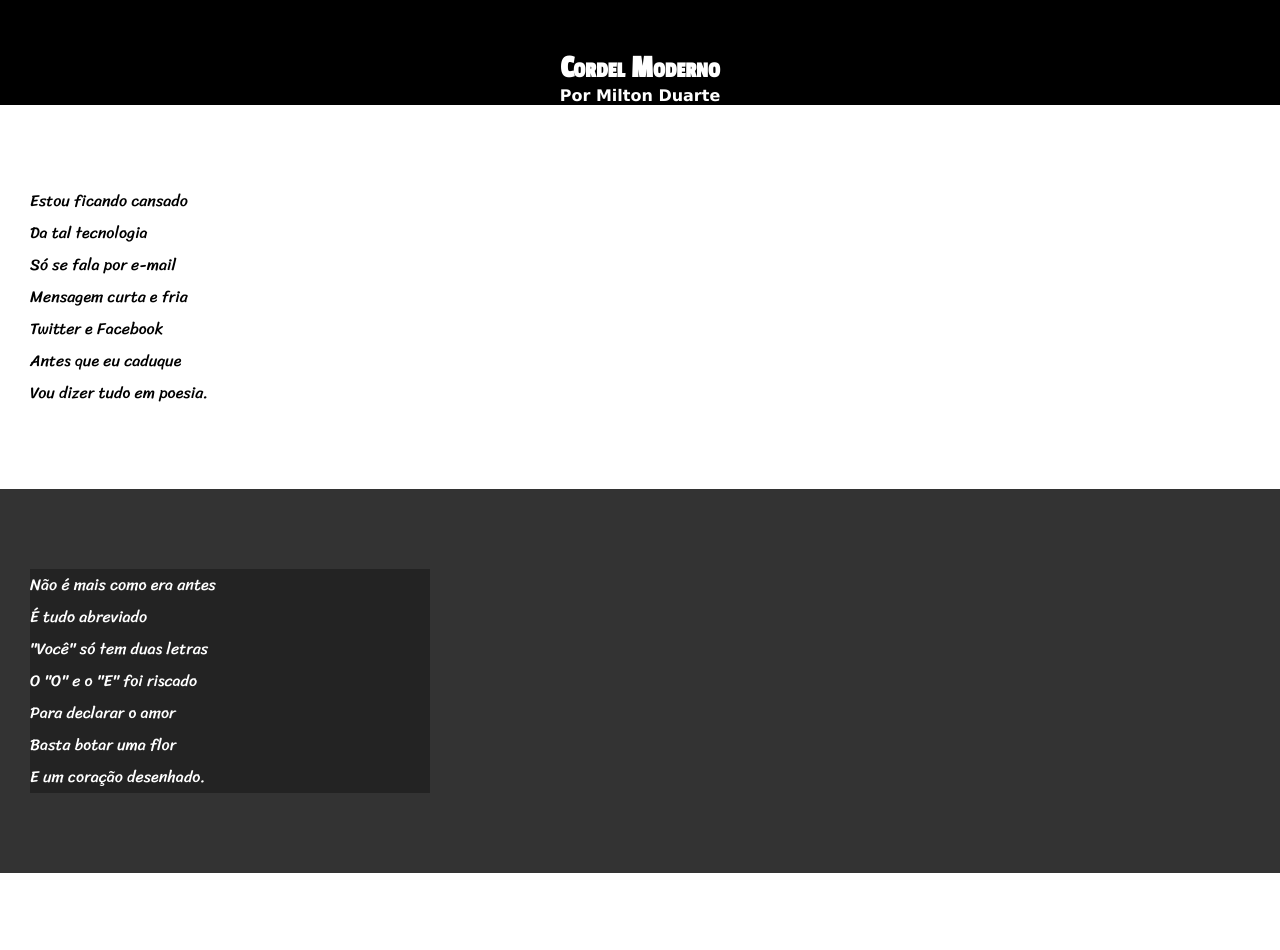
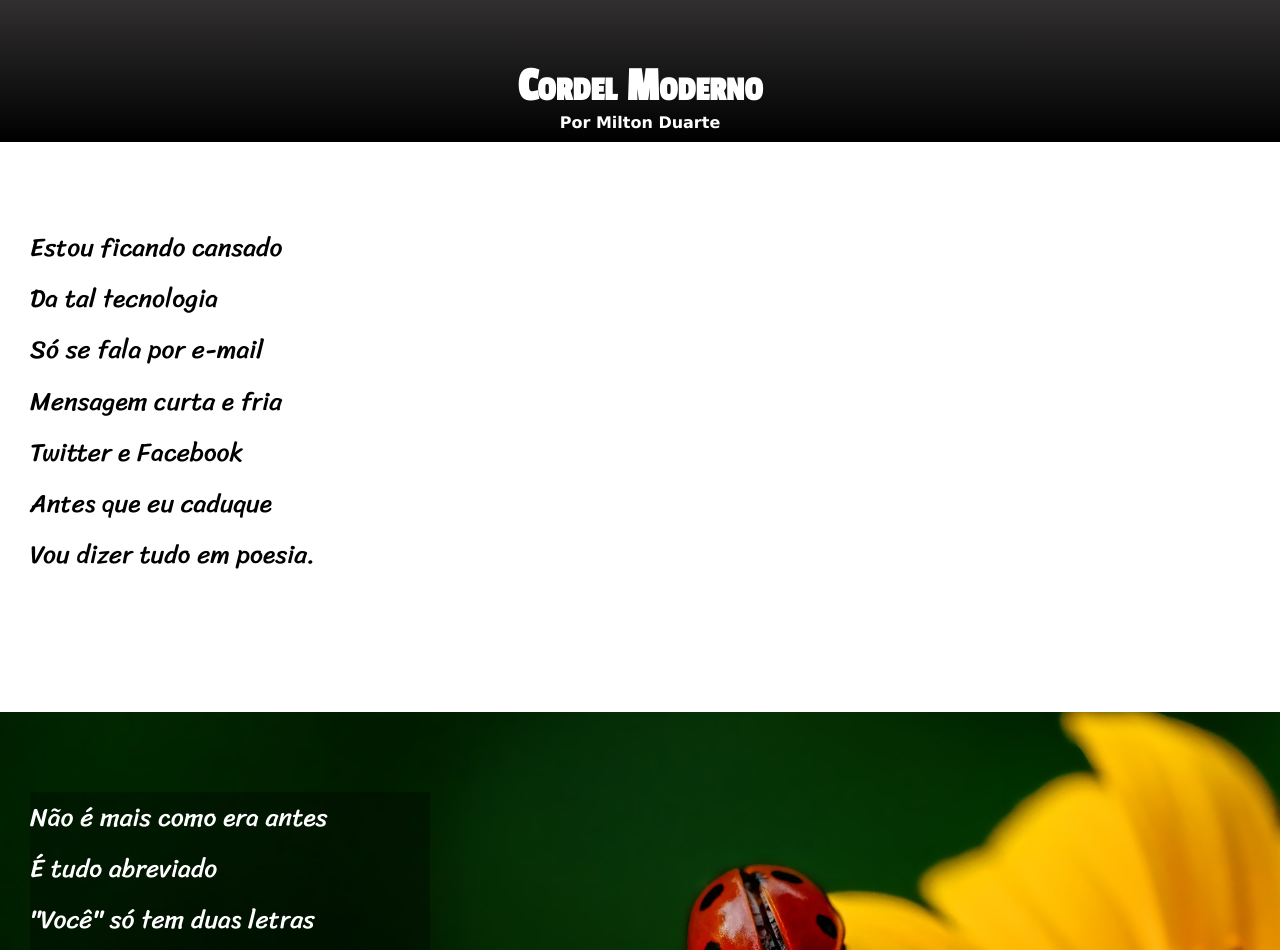
Before and after one commit to jcp10/site-cordel, a plain HTML site: page index.html in a window 1280 px wide. Shown: the top 950 px of the page. Drawn offline with Linux system fonts and the light colour scheme.

Commit message:
site-cordel.10.01.02

```diff
--- a/estilo/style.css
+++ b/estilo/style.css
@@ -19,14 +19,17 @@ html,body{
 }
 
 header{
+    background-image: linear-gradient(to bottom, rgb(49, 47, 47),black);
     background-color: black;
     color: white;
     text-align: center;
+    padding: 10px;
 }
 header>h1{
     padding-top: 50px;
     font-variant: small-caps;
     font-family: var(--font2);
+    font-size: 3em;
 }
 header>p{
     padding-bottom: 50px;
@@ -36,6 +39,7 @@ header a, footer a{
     color: white;
     text-decoration: none;
     font-weight: bolder;
+
 }
 header a:hover, footer a:hover{
     text-decoration: underline;
@@ -46,7 +50,13 @@ section{
     line-height: 2em;
     padding-left: 30px;
     font-family: var(--font3);
+    font-size: 1.6em;
 }
+
+section >p{
+    padding-bottom: 2em;
+}
+
 section.normal{
     background-color: white;
     color: black;
@@ -54,10 +64,22 @@ section.normal{
 section.img{
     background-color: rgb(51, 51, 51);
     color: white;
+    background-size: cover;
+    background-attachment: fixed;
 }
 section.img >p{
     width: 400px;
     background-color: rgba(0, 0, 0, 0.313);
+}
+
+section#img01{
+    background-image: url('../imagens/background001.jpg');
+    background-position: right center;
+    background-size: cover;
+}
+section#img02{
+background-image: url('../imagens/background002.jpg');
+
 }
 
 footer{
--- a/index.html
+++ b/index.html
@@ -25,7 +25,7 @@
         </p>
     </section>
 
-    <section class="img">
+    <section class="img" id="img01">
         <p>
             Não é mais como era antes<br>
             É tudo abreviado<br>
@@ -56,7 +56,7 @@
         </p>
     </section>
 
-    <section class="img">
+    <section class="img" id="img02">
         <p>
             Tenho saudade das cartas<br>
             Escritas com a própria mão<br>
```
